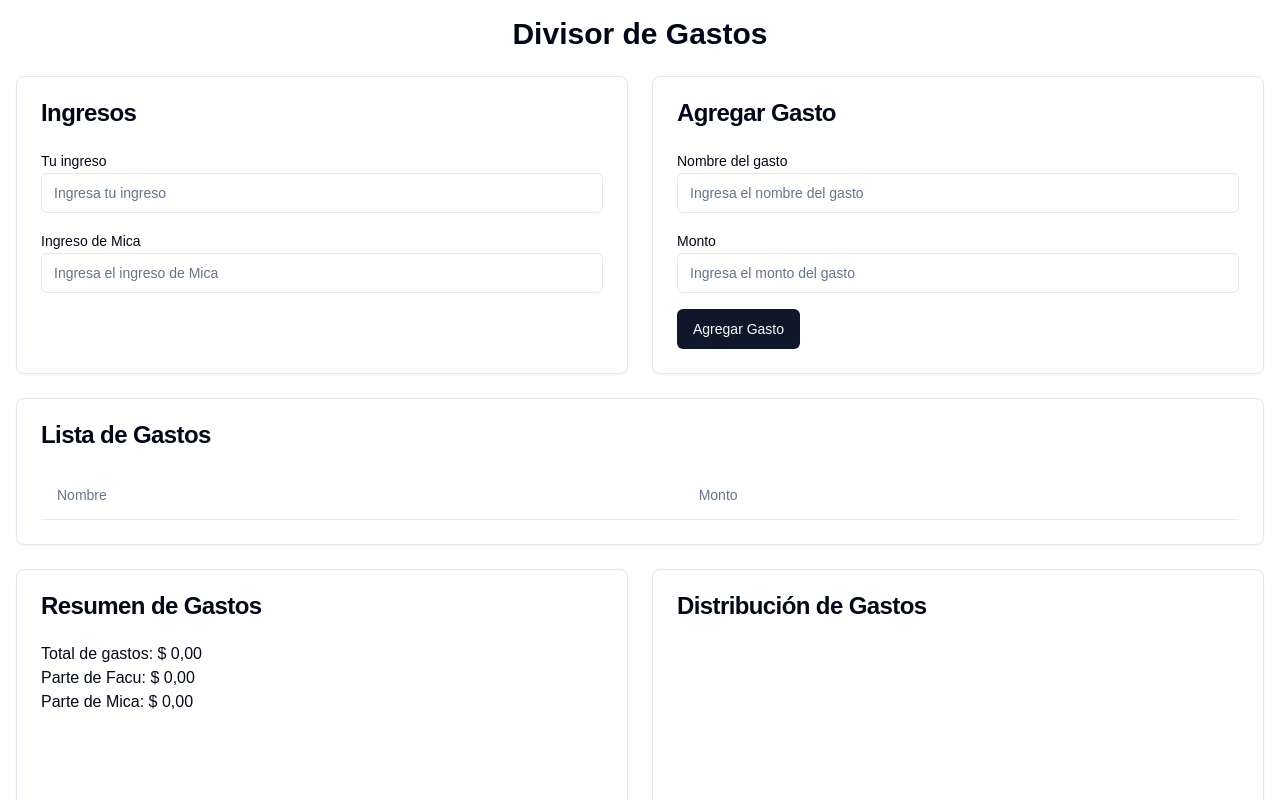
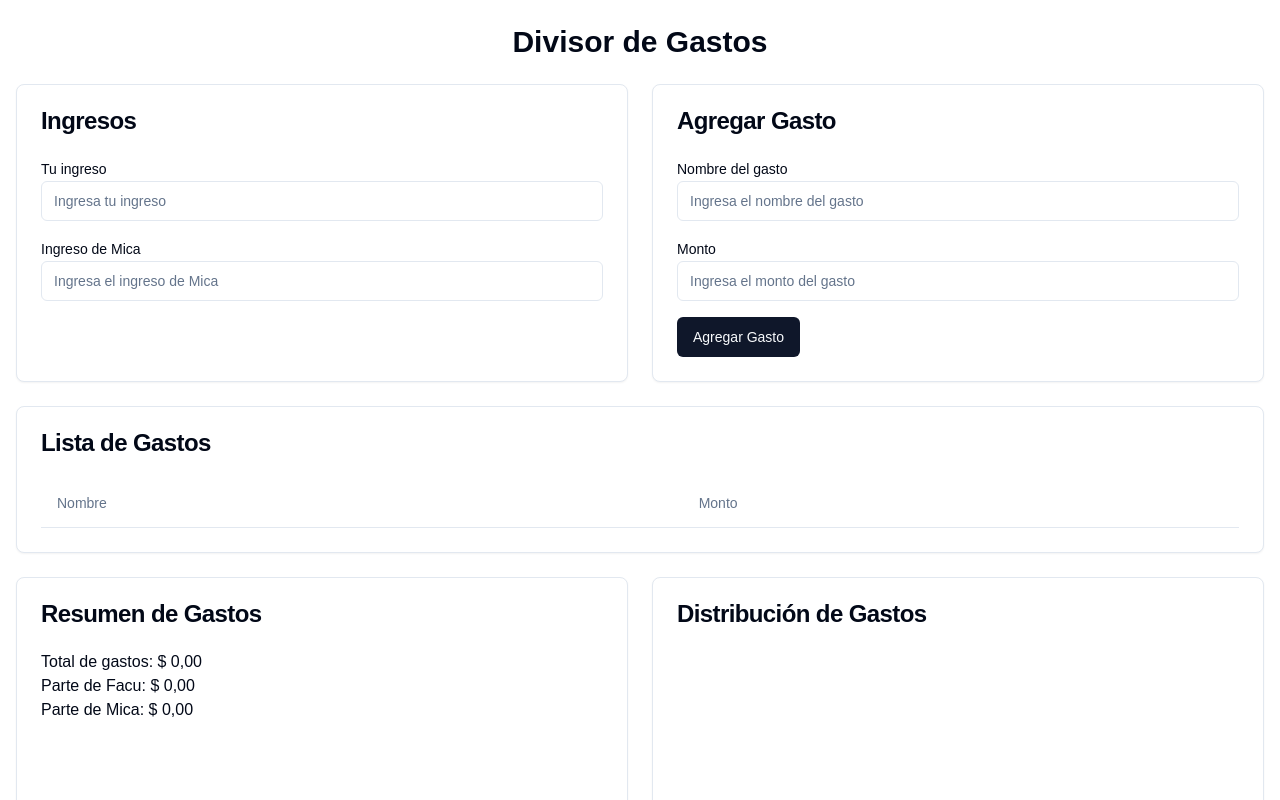
Before and after one commit to urionafacu/fair-split, a Next.js app: page / in a window 1280 px wide. Shown: the top 800 px of the page. Built offline with nearby package versions, Linux system fonts and the light colour scheme.

Commit message:
fix: title margin

```diff
--- a/src/components/ExpenseSplitter.tsx
+++ b/src/components/ExpenseSplitter.tsx
@@ -27,7 +27,9 @@
 
   return (
     <div className="container mx-auto p-4">
-      <h1 className="text-3xl font-bold mb-6 text-center">Divisor de Gastos</h1>
+      <h1 className="text-3xl font-bold mb-6 text-center mt-2">
+        Divisor de Gastos
+      </h1>
       <div className="grid grid-cols-1 md:grid-cols-2 gap-6">
         <IncomeForm
           incomeFacu={incomeFacu}
```
